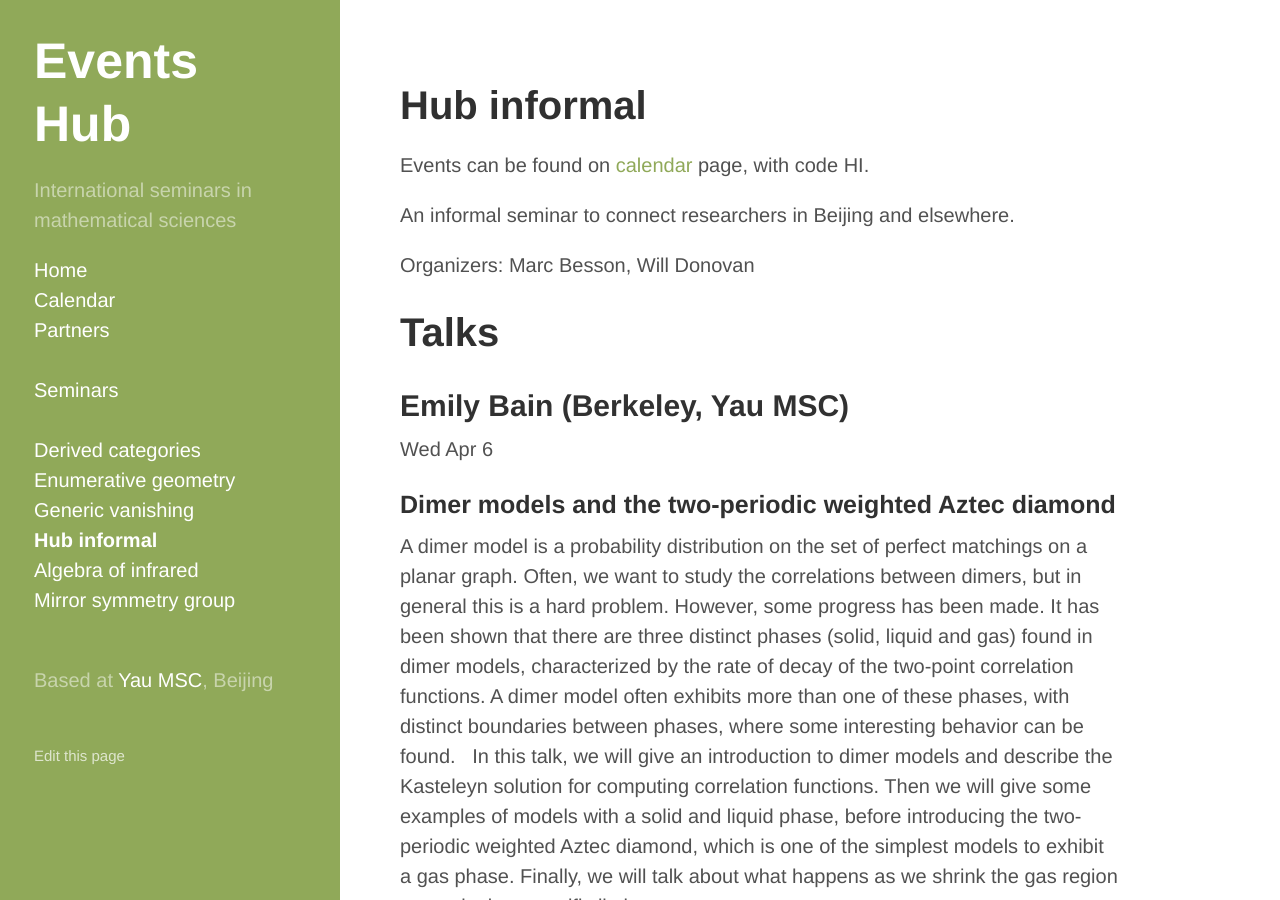
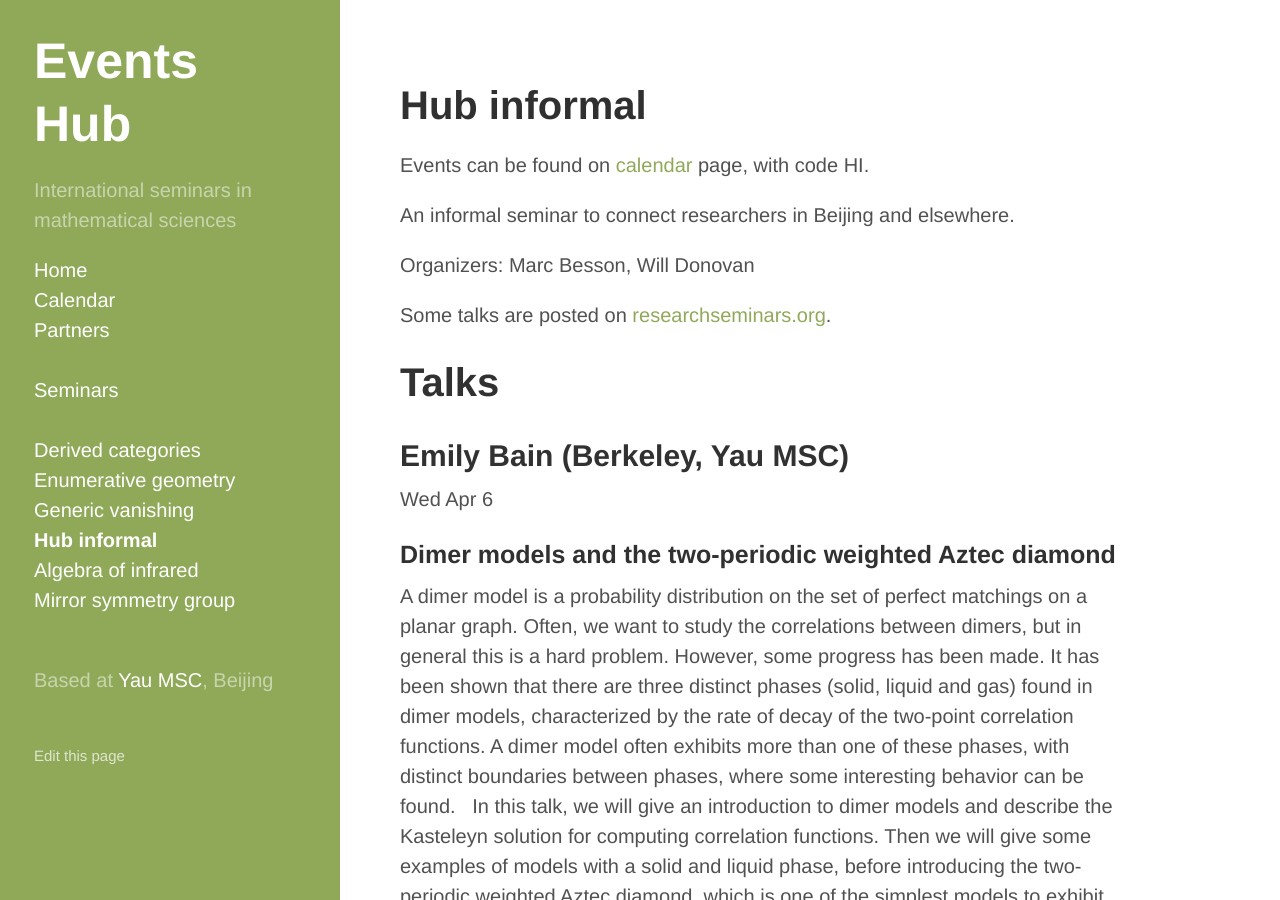
Before and after one commit to yau-msc-events/yau-msc-events.github.io, a Jekyll site: the page built from seminar-hi.md, in a window 1280 px wide and 900 px high. Built offline with Jekyll 4.4.1, drawn with Linux system fonts in a browser that asks for light colours.

Commit message:
Update seminar-hi.md

```diff
--- a/seminar-hi.md
+++ b/seminar-hi.md
@@ -7,6 +7,8 @@ code: HI
 An informal seminar to connect researchers in Beijing and elsewhere.
 
 Organizers: Marc Besson, Will Donovan
+
+Some talks are posted on [researchseminars.org](https://researchseminars.org/seminar/HubHI).
 
 # Talks
 
```
